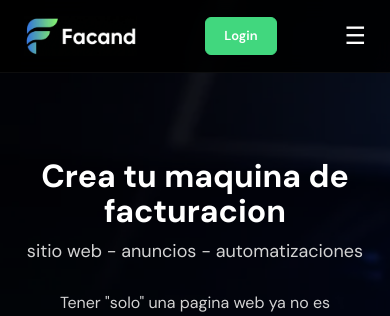
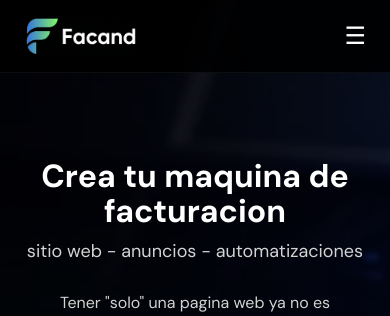
Before and after one commit to matiadscl/facand-web, a PHP site: page /index.html in a window 390 px wide. Shown: the top 316 px of the page. Run offline with PHP 8.4, Linux system fonts and the light colour scheme.

Commit message:
Fix botón Login visible en nav: reordenar badge/login, ocultar en mobile
Login ahora es el último elemento del nav (esquina derecha), con fondo naranja visible. En mobile se oculta del nav fijo y aparece en el menú hamburger.

Co-Authored-By: Claude Opus 4.6 (1M context) <noreply@anthropic.com>

```diff
--- a/assets/css/style.css
+++ b/assets/css/style.css
@@ -674,7 +674,8 @@ ul { list-style: none; }
 /* ===== RESPONSIVE ===== */
 @media (max-width: 768px) {
   .nav__links,
-  .nav__badge { display: none; }
+  .nav__badge,
+  .nav__login { display: none; }
 
   .nav__hamburger { display: block; }
 
--- a/index.html
+++ b/index.html
@@ -22,8 +22,8 @@
         <a href="portafolio.html">Portafolio</a>
         <a href="preguntas-frecuentes.html">Preguntas Frecuentes</a>
       </div>
+      <span class="nav__badge">Un servicio de 5 estrellas. Recomendado por nuestros clientes</span>
       <a href="dashboard/login.php" class="nav__login" title="Panel de Control">Login</a>
-      <span class="nav__badge">Un servicio de 5 estrellas. Recomendado por nuestros clientes</span>
       <button class="nav__hamburger" onclick="document.getElementById('mobileNav').classList.toggle('open'); this.textContent = this.textContent === '\u2715' ? '\u2630' : '\u2715';" aria-label="Menu">&#9776;</button>
     </div>
     <div class="nav__mobile" id="mobileNav">
--- a/planes.html
+++ b/planes.html
@@ -44,8 +44,8 @@
         <a href="preguntas-frecuentes.html">Preguntas Frecuentes</a>
       <a href="dashboard/login.php" class="nav__mobile-login">Login</a>
     </div>
+      <span class="nav__badge">Un servicio de 5 estrellas. Recomendado por nuestros clientes</span>
       <a href="dashboard/login.php" class="nav__login" title="Panel de Control">Login</a>
-      <span class="nav__badge">Un servicio de 5 estrellas. Recomendado por nuestros clientes</span>
       <button class="nav__hamburger" onclick="document.getElementById('mobileNav').classList.toggle('open'); this.textContent = this.textContent === '\u2715' ? '\u2630' : '\u2715';" aria-label="Menu">&#9776;</button>
     </div>
     <div class="nav__mobile" id="mobileNav">
--- a/portafolio.html
+++ b/portafolio.html
@@ -23,8 +23,8 @@
         <a href="preguntas-frecuentes.html">Preguntas Frecuentes</a>
       <a href="dashboard/login.php" class="nav__mobile-login">Login</a>
     </div>
+      <span class="nav__badge">Un servicio de 5 estrellas. Recomendado por nuestros clientes</span>
       <a href="dashboard/login.php" class="nav__login" title="Panel de Control">Login</a>
-      <span class="nav__badge">Un servicio de 5 estrellas. Recomendado por nuestros clientes</span>
       <button class="nav__hamburger" onclick="document.getElementById('mobileNav').classList.toggle('open'); this.textContent = this.textContent === '\u2715' ? '\u2630' : '\u2715';" aria-label="Menu">&#9776;</button>
     </div>
     <div class="nav__mobile" id="mobileNav">
--- a/preguntas-frecuentes.html
+++ b/preguntas-frecuentes.html
@@ -22,8 +22,8 @@
         <a href="portafolio.html">Portafolio</a>
         <a href="preguntas-frecuentes.html" class="active">Preguntas Frecuentes</a>
       </div>
+      <span class="nav__badge">Un servicio de 5 estrellas. Recomendado por nuestros clientes</span>
       <a href="dashboard/login.php" class="nav__login" title="Panel de Control">Login</a>
-      <span class="nav__badge">Un servicio de 5 estrellas. Recomendado por nuestros clientes</span>
       <button class="nav__hamburger" onclick="document.getElementById('mobileNav').classList.toggle('open'); this.textContent = this.textContent === '\u2715' ? '\u2630' : '\u2715';" aria-label="Menu">&#9776;</button>
     </div>
     <div class="nav__mobile" id="mobileNav">
```
